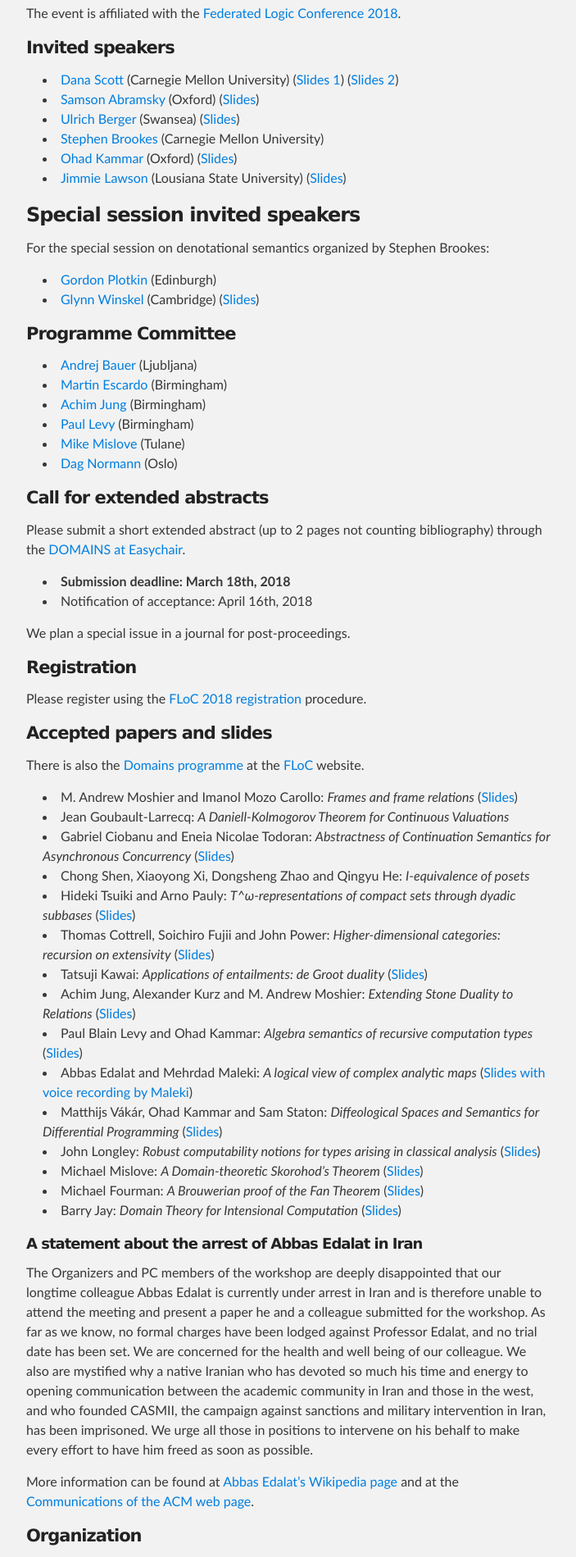
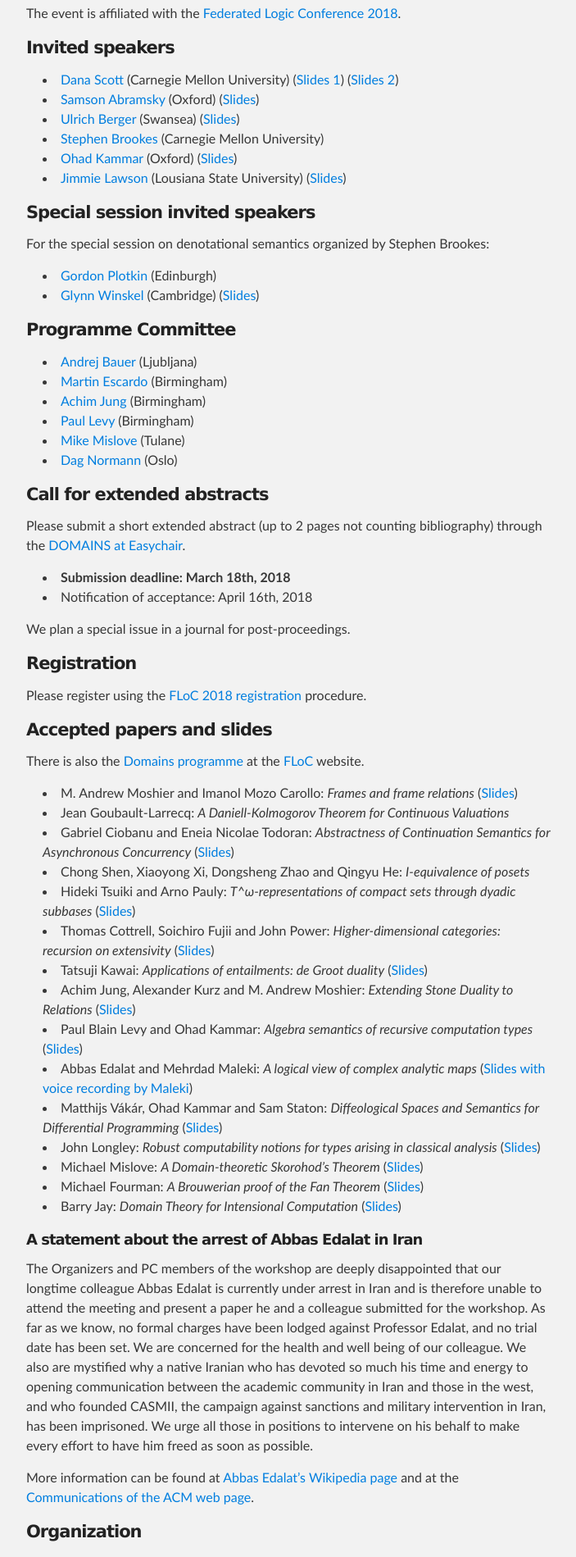
Before and after one commit to IMFM-SI/STM2025, a Jekyll site: the page built from index.md, in a window 1280 px wide. Shown: the part 408-2307 px from the top of the page at 82% size, without its empty margins (288-991 px from the left). Built offline with Jekyll 4.4.1, drawn with Linux system fonts in a browser that asks for light colours.

Commit message:
correct level

```diff
--- a/index.md
+++ b/index.md
@@ -25,7 +25,7 @@ the [Federated Logic Conference 2018](http://www.floc2018.org).
 * [Ohad Kammar](http://www.cs.ox.ac.uk/people/ohad.kammar/main.html) (Oxford) ([Slides](slides/Kammar-Vakar-Staton.pdf))
 * [Jimmie Lawson](https://www.math.lsu.edu/~lawson/) (Lousiana State University) ([Slides](slides/Lawson.pdf))
 
-### Special session invited speakers
+#### Special session invited speakers
 
 For the special session on denotational semantics organized by Stephen Brookes:
 * [Gordon Plotkin](http://homepages.inf.ed.ac.uk/gdp/) (Edinburgh)
```
